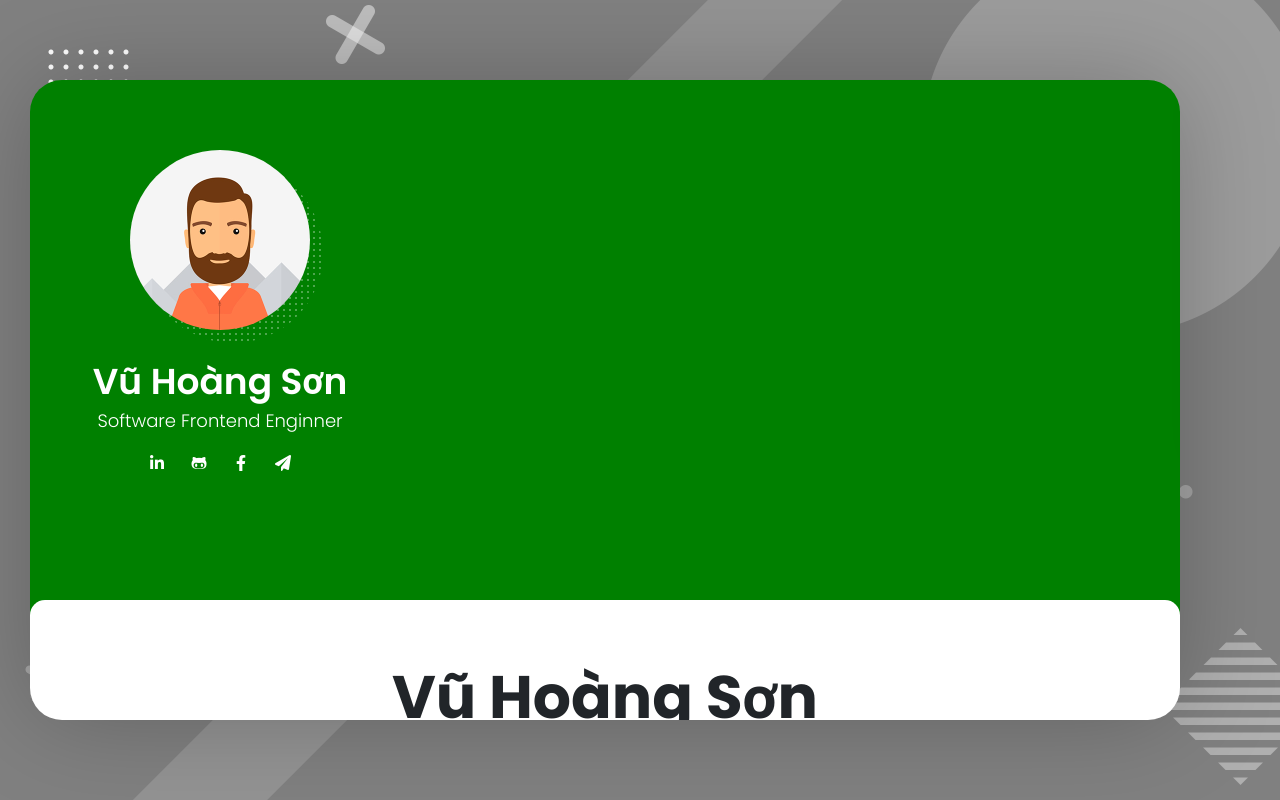
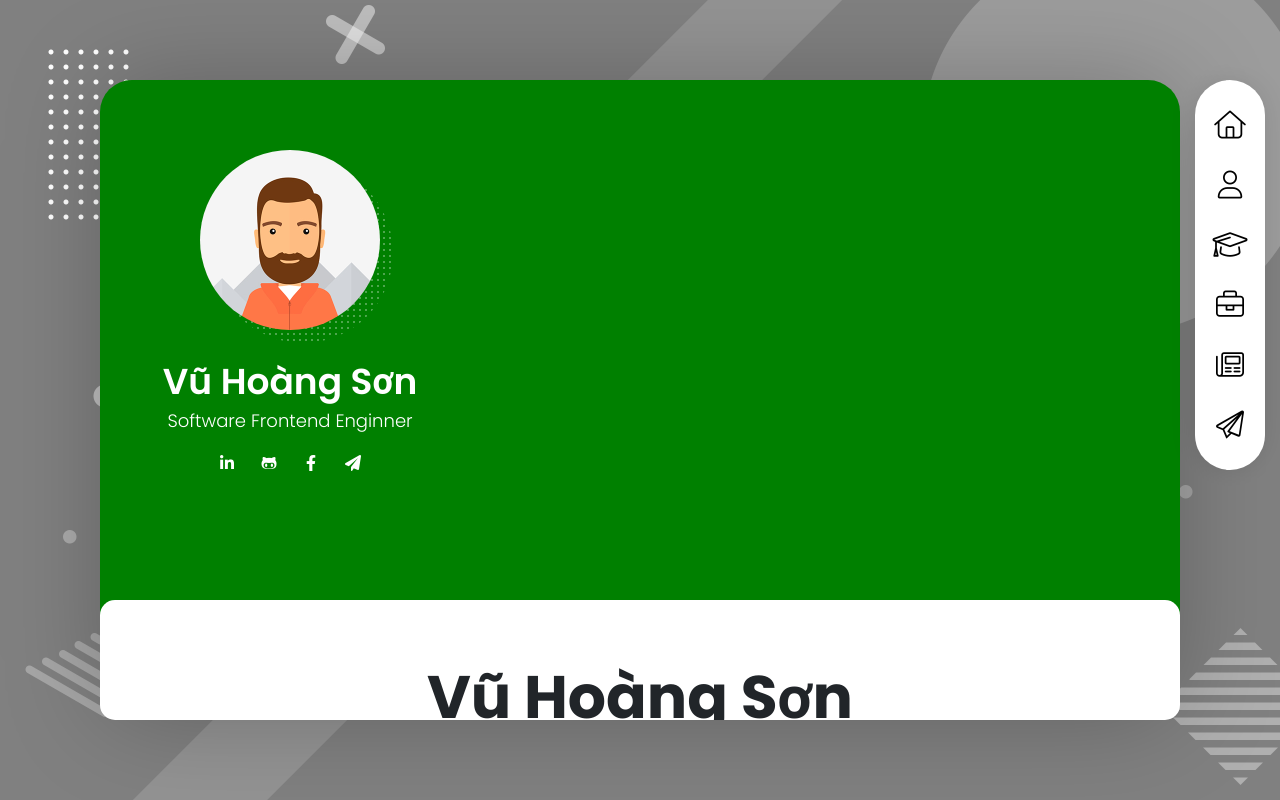
Before and after one commit to sonvh2510/my-portfolio, a React (Create React App) app: page / in a window 1280 px wide. Built offline with nearby package versions, Linux system fonts and the light colour scheme.

Commit message:
Update UI

```diff
--- a/src/App.tsx
+++ b/src/App.tsx
@@ -6,20 +6,15 @@ import AppBackground from "./components/layouts/AppBackground";
 import AppContent from "./components/layouts/AppContent";
 
 export const AppWrapper = styled.div`
+  @media (min-width: ${BREAKPOINTS_UP.lg}) {
     position: fixed;
     width: 100%;
     height: 100%;
     top: 0;
     left: 0;
-  min-height: 100%;
     padding: 0 100px;
     overflow: hidden;
-
-  @media (min-width: ${BREAKPOINTS_UP.xl}) {
-    padding-left: 30px;
-  }
-  @media (max-width: ${BREAKPOINTS_DOWN.md}) {
-    padding: 0 20px;
+    min-height: 100%;
   }
 `;
 
--- a/src/components/layouts/AppBody.tsx
+++ b/src/components/layouts/AppBody.tsx
@@ -16,7 +16,7 @@ const Body = styled.main`
     left: 15px;
     right: 15px;
     bottom: 75px;
-    padding: 15px;
+    padding: 30px 15px;
   }
 `;
 
--- a/src/components/layouts/AppContent.tsx
+++ b/src/components/layouts/AppContent.tsx
@@ -16,7 +16,6 @@ export const Content = styled.section`
     max-width: 1280px;
     height: 80vh;
     margin: 10vh auto;
-    overflow-y: auto;
     padding: 0;
     background-color: green;
     box-shadow: 0 0 100px -5px rgb(0 0 0 / 25%);
--- a/src/components/layouts/AppNav.tsx
+++ b/src/components/layouts/AppNav.tsx
@@ -14,6 +14,8 @@ const Nav = styled.nav`
   box-shadow: 0 0 30px -5px rgb(0 0 0 / 15%);
 
   .nav-item {
+    display: flex;
+    justify-content: center;
     a {
       color: black;
       text-decoration: none;
@@ -21,6 +23,7 @@ const Nav = styled.nav`
       align-items: center;
       justify-content: center;
       height: 60px;
+      width: 60px;
       padding: 10px;
     }
     i {
@@ -49,8 +52,11 @@ const Nav = styled.nav`
     right: 0;
     flex-direction: row;
     border-radius: 15px 15px 0 0;
-    justify-content: space-around;
+    justify-content: center;
     z-index: 100;
+    .nav-item {
+      margin: 0 auto;
+    }
   }
 `;
 
```
Lines whose indentation alone changed are shown as unchanged.
